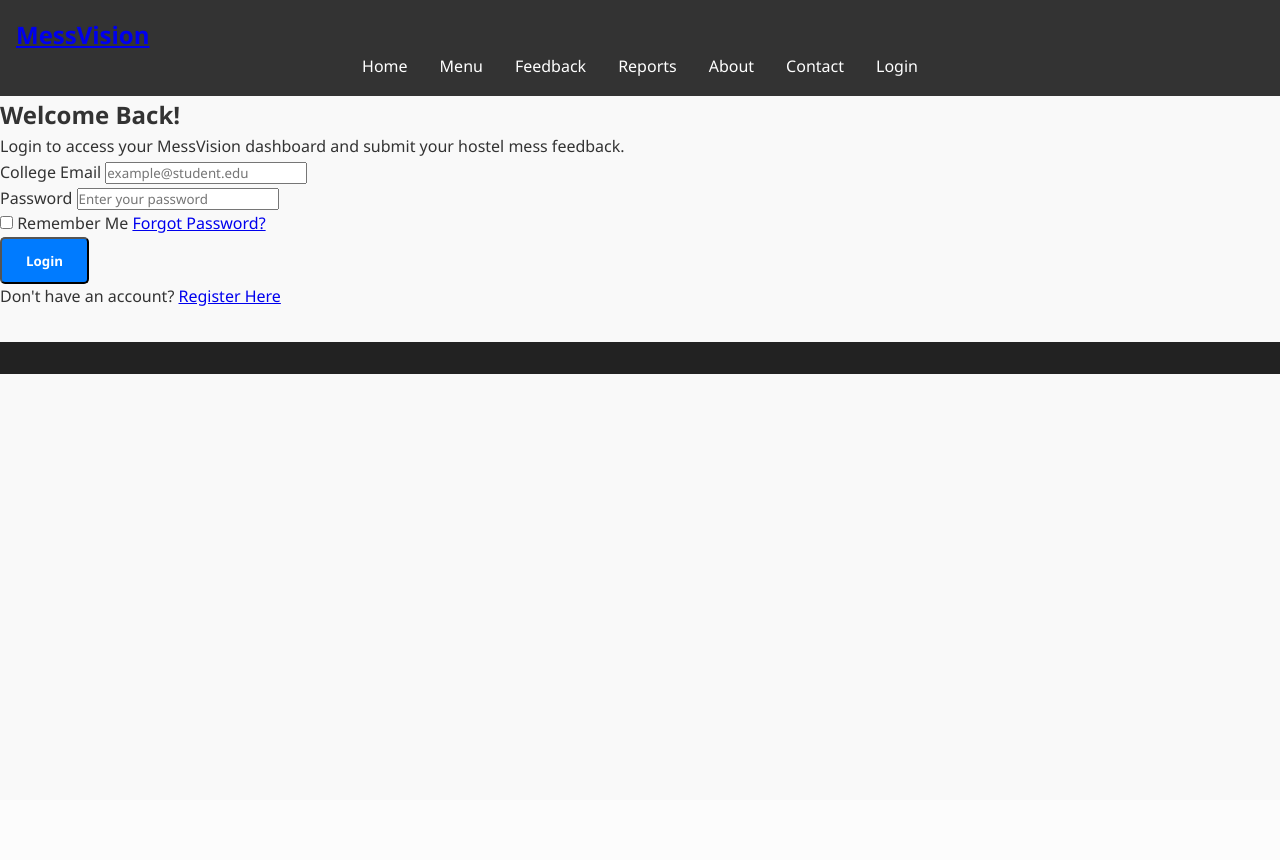
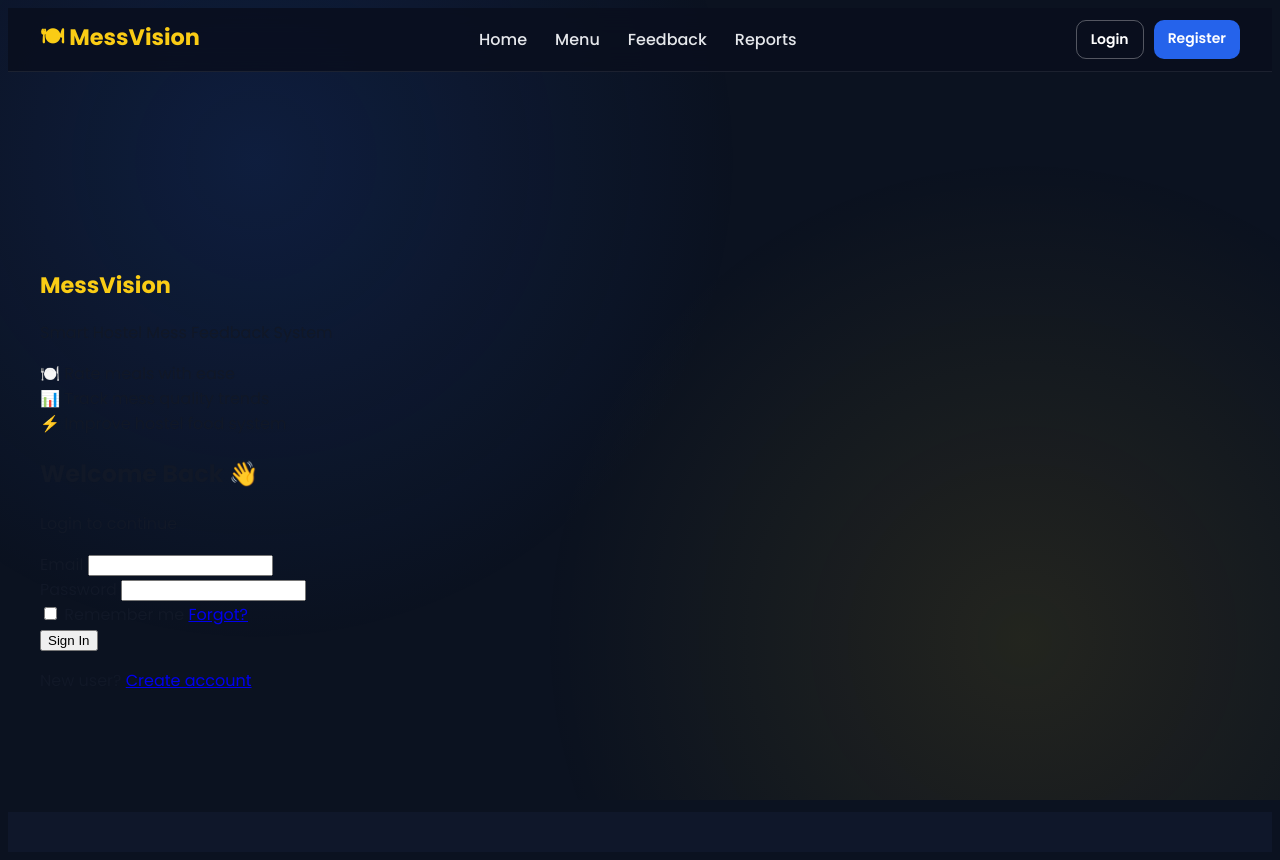
Before and after one commit to Jasleen-codes/Smart-Hostel-Mess-Feedback-System, a Flask app: page /login in a window 1280 px wide. Before the commit the page ends 374 px from the top, so only its background shows below. Run offline with Flask 3, Linux system fonts and the light colour scheme; a map, chart or similar area stays blank.

Commit message:
first commit

```diff
--- a/static/css/style.css
+++ b/static/css/style.css
@@ -1,108 +1,365 @@
-/* Reset & Base Styles */
-* {
-    margin: 0;
-    padding: 0;
-    box-sizing: border-box;
-    font-family: "Segoe UI", Arial, sans-serif;
-}
 
-body {
-    background-color: #f9f9f9;
-    color: #333;
-    line-height: 1.6;
-}
-
-/* Hero Section */
-.hero {
+/* =========================
+   HERO MODERN
+========================= */
+.hero-modern {
+    min-height: 95vh;
     display: flex;
     align-items: center;
     justify-content: center;
-    min-height: 80vh;
-    background: linear-gradient(rgba(0,0,0,0.6), rgba(0,0,0,0.6)),
-                url("../static/images/mess-bg.jpg") no-repeat center center/cover;
     text-align: center;
-    color: #fff;
-    padding: 2rem;
+
+    position: relative;
+    overflow: hidden;
+
+    background: linear-gradient(135deg, #0f172a, #111827);
+    color: white;
+}
+
+.hero-glow {
+    position: absolute;
+    width: 100%;
+    height: 100%;
+    background:
+        radial-gradient(circle at 20% 30%, rgba(37,99,235,0.3), transparent 40%),
+        radial-gradient(circle at 80% 70%, rgba(250,204,21,0.2), transparent 40%);
+    animation: floatGlow 6s ease-in-out infinite alternate;
+}
+
+.hero-content {
+    position: relative;
+    max-width: 800px;
+    z-index: 2;
 }
 
 .hero-content h1 {
-    font-size: 3rem;
-    margin-bottom: 1rem;
+    font-size: clamp(2.2rem, 4vw, 3.6rem);
+    font-weight: 800;
 }
 
-.hero-content h1 span {
-    color: #ffcc00;
+.hero-content span {
+    color: #facc15;
 }
 
 .hero-content p {
-    font-size: 1.2rem;
-    margin-bottom: 2rem;
-    max-width: 600px;
-    margin-left: auto;
-    margin-right: auto;
+    margin-top: 1rem;
+    color: #cbd5e1;
+}
+.hero-center {
+    min-height: 85vh;
+    display: flex;
+    align-items: center;
+    justify-content: center;
+    text-align: center;
+
+    padding: 60px 20px;
 }
 
-/* Buttons */
-.btn {
-    display: inline-block;
-    padding: 0.8rem 1.5rem;
-    border-radius: 5px;
-    text-decoration: none;
-    font-weight: bold;
-    transition: all 0.3s ease;
+.hero-title {
+    font-size: 3.2rem;
+    font-weight: 800;
+    color: white;
+    line-height: 1.2;
 }
 
-.btn-primary {
-    background-color: #007bff;
-    color: #fff;
+.hero-title span {
+    color: #facc15;
 }
 
-.btn-primary:hover {
-    background-color: #0056b3;
+.hero-subtitle {
+    max-width: 650px;
+    margin: 20px auto;
+    font-size: 1.1rem;
+    color: #cbd5e1;
 }
 
-.btn-secondary {
-    background-color: #ffcc00;
-    color: #333;
-    margin-left: 1rem;
+/* BUTTON spacing improvement */
+.hero-buttons {
+    margin-top: 25px;
+    display: flex;
+    justify-content: center;
+    gap: 15px;
+    flex-wrap: wrap;
 }
 
-.btn-secondary:hover {
-    background-color: #e6b800;
+/* =========================
+   SECTIONS
+========================= */
+.section {
+    padding: 80px 20px;
+    text-align: center;
 }
 
-/* Navbar (if you add one later) */
-nav {
-    background: #333;
-    padding: 1rem;
+.dark-section {
+    background: #2b52a1;
+    color: white;
 }
 
-nav ul {
+.section-title {
+    font-size: 2rem;
+    margin-bottom: 40px;
+    font-weight: 700;
+}
+
+.section-title.light {
+    color: white;
+}
+
+/* =========================
+   GRID SYSTEM
+========================= */
+.grid-3 {
+    display: grid;
+    grid-template-columns: repeat(3, 1fr);
+    gap: 20px;
+    max-width: 1100px;
+    margin: auto;
+}
+
+.grid-4 {
+    display: grid;
+    grid-template-columns: repeat(4, 1fr);
+    gap: 15px;
+    max-width: 1100px;
+    margin: auto;
+}
+
+/* =========================
+   CARDS
+========================= */
+.card {
+    background: white;
+    padding: 25px;
+    border-radius: 16px;
+    box-shadow: 0 10px 30px rgba(0,0,0,0.08);
+    transition: 0.3s;
+}
+
+.card:hover {
+    transform: translateY(-6px);
+}
+
+.feature-card p {
+    color: #6b7280;
+}
+
+.glass-card {
+    background: rgba(255,255,255,0.08);
+    backdrop-filter: blur(12px);
+    border: 1px solid rgba(255,255,255,0.1);
+    color: white;
+}
+
+/* =========================
+   QUICK LINKS
+========================= */
+.quick-card {
+    background: #ffffff;
+    padding: 20px;
+    border-radius: 12px;
+    text-decoration: none;
+    color: #111827;
+    font-weight: 600;
+    transition: 0.3s;
+    box-shadow: 0 8px 20px rgba(0,0,0,0.06);
+}
+
+.quick-card:hover {
+    transform: translateY(-5px);
+    background: #2563eb;
+    color: white;
+}
+
+/* =========================
+   ABOUT
+========================= */
+.about-section {
+    padding: 80px 20px;
+    background: #f8fafc;
+}
+
+.about-card {
+    max-width: 700px;
+    margin: auto;
+    background: white;
+    padding: 40px;
+    border-radius: 18px;
+    box-shadow: 0 15px 40px rgba(0,0,0,0.1);
+}
+
+/* =========================
+   ANIMATION
+========================= */
+@keyframes floatGlow {
+    from { transform: scale(1); }
+    to { transform: scale(1.1); }
+}
+
+/* =========================
+   RESPONSIVE
+========================= */
+@media (max-width: 900px) {
+    .grid-3, .grid-4 {
+        grid-template-columns: 1fr;
+    }
+}
+/* =========================
+   APP SHELL STRUCTURE
+========================= */
+
+.app-body {
+    font-family: "Poppins", sans-serif;
+    background: #0b1220;
+    color: #111827;
+}
+
+/* subtle background glow */
+.global-bg {
+    position: fixed;
+    inset: 0;
+    background:
+        radial-gradient(circle at 20% 20%, rgba(37,99,235,0.15), transparent 40%),
+        radial-gradient(circle at 80% 80%, rgba(250,204,21,0.10), transparent 40%);
+    z-index: -1;
+}
+
+/* MAIN WRAPPER */
+.app-main {
+    min-height: calc(100vh - 140px);
+    padding: 20px 0;
+}
+
+/* page container */
+.page-wrapper {
+    width: 100%;
+    max-width: 1200px;
+    margin: auto;
+    padding: 0 20px;
+}
+
+/* HEADER FIX */
+.app-header {
+    position: sticky;
+    top: 0;
+    z-index: 1000;
+}
+
+/* FOOTER STYLE */
+.app-footer {
+    margin-top: 40px;
+    padding: 20px;
+    text-align: center;
+    color: #94a3b8;
+    background: #0f172a;
+}
+.navbar {
+    position: sticky;
+    top: 0;
+    z-index: 999;
+
+    background: rgba(10, 15, 30, 0.85);
+    backdrop-filter: blur(14px);
+
+    border-bottom: 1px solid rgba(255,255,255,0.08);
+}
+
+/* MAIN STRUCTURE FIX */
+.nav-container {
+    max-width: 1200px;
+    margin: auto;
+
+    display: flex;
+    align-items: center;
+    justify-content: space-between;
+
+    padding: 12px 20px;
+}
+
+/* LOGO */
+.logo {
+    color: #facc15;
+    font-weight: 700;
+    font-size: 1.4rem;
+    text-decoration: none;
+}
+
+/* NAV LINKS (THIS FIXES YOUR MAIN ISSUE) */
+.nav-links {
     list-style: none;
     display: flex;
-    justify-content: center;
-    align-items:end;
+    gap: 28px;
+
+    margin: 0;
+    padding: 0;
 }
 
-nav ul li {
-    margin: 0 1rem;
+.nav-links li {
+    list-style: none;
 }
 
-nav ul li a {
-    color: #fff;
+.nav-links a {
     text-decoration: none;
+    color: #e5e7eb;
     font-weight: 500;
+    position: relative;
 }
 
-nav ul li a:hover {
-    color: #ffcc00;
+/* hover underline */
+.nav-links a::after {
+    content: "";
+    position: absolute;
+    bottom: -5px;
+    left: 0;
+    width: 0%;
+    height: 2px;
+    background: #facc15;
+    transition: 0.3s;
 }
 
-/* Footer */
-footer {
-    background: #222;
-    color: #aaa;
-    text-align: center;
-    padding: 1rem;
-    margin-top: 2rem;
+.nav-links a:hover {
+    color: #facc15;
 }
+
+.nav-links a:hover::after {
+    width: 100%;
+}
+
+/* RIGHT BUTTONS */
+.nav-actions {
+    display: flex;
+    gap: 10px;
+}
+
+/* BUTTONS */
+.nav-btn {
+    padding: 8px 14px;
+    border-radius: 10px;
+    font-weight: 600;
+    text-decoration: none;
+    font-size: 14px;
+}
+
+/* LOGIN */
+.nav-btn.outline {
+    border: 1px solid rgba(255,255,255,0.3);
+    color: white;
+}
+
+/* REGISTER */
+.nav-btn.primary {
+    background: #2563eb;
+    color: white;
+}
+
+/* MOBILE FIX */
+@media (max-width: 768px) {
+    .nav-container {
+        flex-direction: column;
+        gap: 10px;
+    }
+
+    .nav-links {
+        flex-wrap: wrap;
+        justify-content: center;
+    }
+}
--- a/templates/base.html
+++ b/templates/base.html
@@ -7,64 +7,54 @@
     <meta name="viewport" content="width=device-width, initial-scale=1.0">
 
     <title>
-        {% block title %}
-        MessVision
-        {% endblock %}
+        {% block title %}MessVision{% endblock %}
     </title>
+
+    <!-- Fonts -->
+    <link href="https://fonts.googleapis.com/css2?family=Poppins:wght@300;400;500;600;700&display=swap"
+          rel="stylesheet">
+
+    <!-- Icons -->
+    <link rel="stylesheet"
+          href="https://cdn.jsdelivr.net/npm/bootstrap-icons@1.11.3/font/bootstrap-icons.min.css">
 
     <!-- Main CSS -->
     <link rel="stylesheet" href="{{ url_for('static', filename='css/style.css') }}">
 
-    <!-- Google Fonts -->
-    <link rel="preconnect" href="https://fonts.googleapis.com">
-    <link rel="preconnect" href="https://fonts.gstatic.com" crossorigin>
-
-    <link href="https://fonts.googleapis.com/css2?family=Poppins:wght@300;400;500;600;700&display=swap"
-          rel="stylesheet">
-
-    <!-- Bootstrap Icons -->
-    <link rel="stylesheet"
-          href="https://cdn.jsdelivr.net/npm/bootstrap-icons@1.11.3/font/bootstrap-icons.min.css">
-
-    <!-- Extra CSS (Optional) -->
-    {% block css %}
-
-    {% endblock %}
+    <!-- Page-specific CSS -->
+    {% block css %}{% endblock %}
 
 </head>
 
-<body>
+<body class="app-body">
 
-    <!-- Header -->
-    <header>
+    <!-- 🔥 Global Background Layer (optional modern UI feel) -->
+    <div class="global-bg"></div>
 
+    <!-- HEADER -->
+    <header class="app-header">
         {% include 'navbar.html' %}
-
     </header>
 
-    <!-- Main Content -->
-    <main class="container">
+    <!-- MAIN APP AREA -->
+    <main class="app-main">
 
-        {% block content %}
-
-        {% endblock %}
+        <div class="page-wrapper">
+            {% block content %}{% endblock %}
+        </div>
 
     </main>
 
-    <!-- Footer -->
-    <footer>
-
+    <!-- FOOTER -->
+    <footer class="app-footer">
         {% include 'footer.html' %}
-
     </footer>
 
-    <!-- JavaScript -->
+    <!-- JS -->
     <script src="{{ url_for('static', filename='js/script.js') }}"></script>
 
-    <!-- Extra JavaScript -->
-    {% block scripts %}
-
-    {% endblock %}
+    <!-- Page-specific JS -->
+    {% block scripts %}{% endblock %}
 
 </body>
 
--- a/templates/login.html
+++ b/templates/login.html
@@ -6,80 +6,66 @@
 
 {% block content %}
 
-<section class="login-section">
+<section class="login-canvas">
 
-    <div class="login-card">
+    <!-- 🎯 REAL CANVAS BACKGROUND -->
+    <canvas id="bgCanvas"></canvas>
 
-        <h2>Welcome Back!</h2>
+    <!-- Glow overlay -->
+    <div class="canvas-glow"></div>
 
-        <p class="form-subtitle">
-            Login to access your MessVision dashboard and submit your hostel mess feedback.
-        </p>
+    <div class="canvas-grid">
 
-        <form action="{{ url_for('login') }}" method="POST">
+        <!-- LEFT PANEL -->
+        <div class="canvas-info">
 
-            <!-- Email Address -->
-            <div class="form-group">
+            <h1 class="logo">MessVision</h1>
+            <p class="tagline">Smart Hostel Mess Feedback System</p>
 
-                <label for="email">College Email</label>
-
-                <input
-                    type="email"
-                    id="email"
-                    name="email"
-                    placeholder="example@student.edu"
-                    title="Enter your registered email address"
-                    autocomplete="email"
-                    required>
-
+            <div class="info-cards">
+                <div class="info-card">🍽️ Rate meals with ease</div>
+                <div class="info-card">📊 Track mess quality trends</div>
+                <div class="info-card">⚡ Improve hostel food system</div>
             </div>
 
-            <!-- Password -->
-            <div class="form-group">
+        </div>
 
-                <label for="password">Password</label>
+        <!-- RIGHT LOGIN CARD -->
+        <div class="canvas-card">
 
-                <input
-                    type="password"
-                    id="password"
-                    name="password"
-                    placeholder="Enter your password"
-                    title="Enter your account password"
-                    autocomplete="current-password"
-                    required>
+            <h2>Welcome Back 👋</h2>
+            <p class="subtitle">Login to continue</p>
 
-            </div>
+            <form method="POST">
 
-            <!-- Remember Me & Forgot Password -->
-            <div class="form-options">
+                <div class="input-box">
+                    <label>Email</label>
+                    <input type="email" name="email" required>
+                </div>
 
-                <label class="remember-me">
+                <div class="input-box">
+                    <label>Password</label>
+                    <input type="password" name="password" required>
+                </div>
 
-                    <input
-                        type="checkbox"
-                        name="remember">
+                <div class="option-panel">
+                    <label>
+                        <input type="checkbox" name="remember">
+                        Remember me
+                    </label>
 
-                    Remember Me
+                    <a href="#">Forgot?</a>
+                </div>
 
-                </label>
+                <button class="login-btn">Sign In</button>
 
-                <a href="#" class="forgot-password">
-                    Forgot Password?
-                </a>
+            </form>
 
-            </div>
+            <p class="bottom-text">
+                New user? <a href="{{ url_for('register') }}">Create account</a>
+            </p>
 
-            <!-- Login Button -->
-            <button type="submit" class="btn btn-primary">
-                Login
-            </button>
-
-        </form>
-
-        <p class="register-link">
-            Don't have an account?
-            <a href="{{ url_for('register') }}">Register Here</a>
-        </p>
+        </div>
 
     </div>
 
--- a/templates/navbar.html
+++ b/templates/navbar.html
@@ -1,46 +1,30 @@
 <nav class="navbar">
 
-    <div class="logo">
+    <div class="nav-container">
 
-        <a href="{{ url_for('home') }}">
-            <h2>MessVision</h2>
+        <!-- Brand -->
+        <a href="{{ url_for('home') }}" class="logo">
+            🍽 MessVision
         </a>
+
+        <!-- Links -->
+        <ul class="nav-links">
+
+            <li><a href="{{ url_for('home') }}">Home</a></li>
+            <li><a href="{{ url_for('menu') }}">Menu</a></li>
+            <li><a href="{{ url_for('feedback') }}">Feedback</a></li>
+            <li><a href="{{ url_for('reports') }}">Reports</a></li>
+
+        </ul>
+
+        <!-- Right Actions -->
+        <div class="nav-actions">
+
+            <a href="{{ url_for('login') }}" class="nav-btn outline">Login</a>
+            <a href="{{ url_for('register') }}" class="nav-btn primary">Register</a>
+
+        </div>
 
     </div>
 
-    <ul class="nav-links">
-
-        <li>
-            <a href="{{ url_for('home') }}">Home</a>
-        </li>
-
-        <li>
-            <a href="{{ url_for('menu') }}">Menu</a>
-        </li>
-
-        <li>
-            <a href="{{ url_for('feedback') }}">Feedback</a>
-        </li>
-
-        <li>
-            <a href="{{ url_for('reports') }}">Reports</a>
-        </li>
-
-        <li>
-            <a href="{{ url_for('about') }}">About</a>
-        </li>
-
-        <li>
-            <a href="{{ url_for('contact') }}">Contact</a>
-        </li>
-
-        <li>
-            <a href="{{ url_for('login') }}" class="login-btn">
-                Login
-            </a>
-
-        </li>
-
-    </ul>
-
 </nav>
```
Also changed, not shown: templates/index.html (+33 -76 lines).
